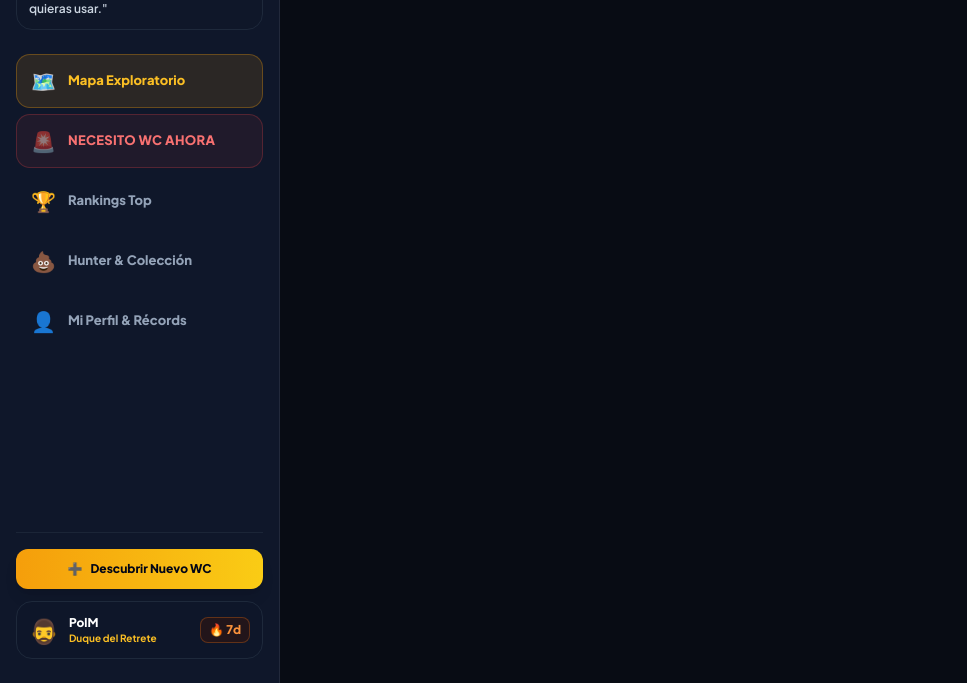
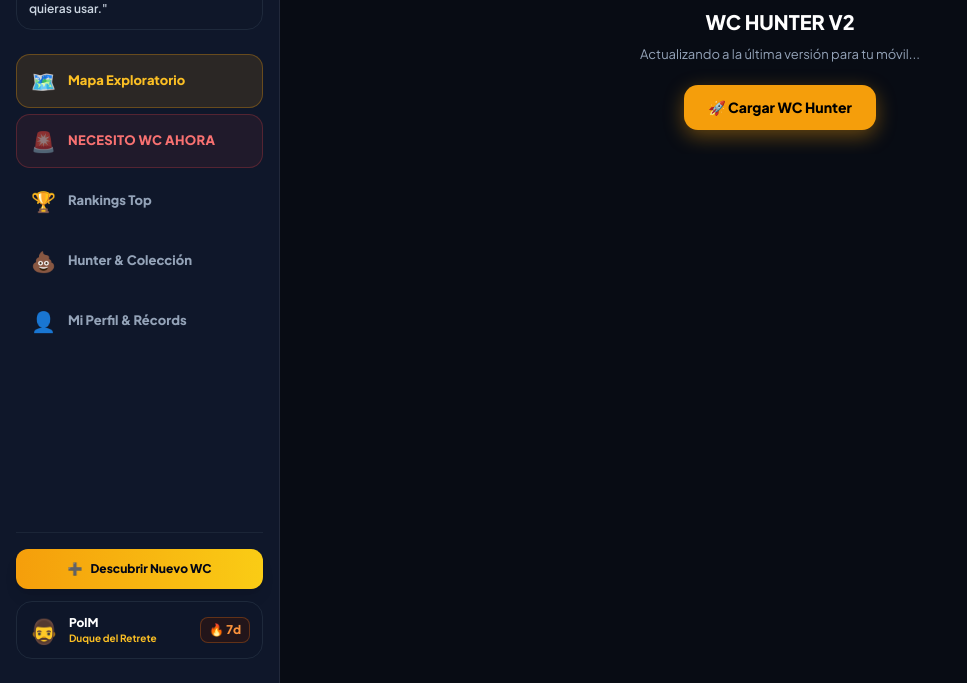
Before and after one commit to PolMestrichPalau/wc-hunter, a plain HTML site: page index.html in a window 1280 px wide. Shown: the part 117-800 px from the top of the page, without its empty margins (0-967 px from the left). Drawn offline with nearby package versions, Linux system fonts and the light colour scheme.

Commit message:
auto: sincronizacion automatica [2026-09-16 19:45:21]

```diff
--- a/index.html
+++ b/index.html
@@ -168,13 +168,34 @@
   <!-- Orquestador Modular JS -->
   <script type="module" src="js/app.js"></script>
 
-  <!-- Service Worker Registration -->
+  <!-- Service Worker Registration & Cache Purge -->
   <script>
     if ('serviceWorker' in navigator) {
       window.addEventListener('load', () => {
-        navigator.serviceWorker.register('sw.js').catch(err => console.log('SW register skipped:', err));
+        navigator.serviceWorker.register('sw.js')
+          .then(reg => {
+            reg.update();
+          })
+          .catch(err => console.log('SW skipped:', err));
       });
     }
+
+    // Safety fallback: si por bloqueo de red o caché vieja no monta en 2.5s, ofrece recarga limpia
+    setTimeout(() => {
+      const container = document.getElementById('view-container');
+      if (container && container.children.length === 0 && !window.wcHunterApp) {
+        container.innerHTML = `
+          <div style="display:flex;flex-direction:column;align-items:center;justify-content:center;height:100%;padding:24px;text-align:center;color:#fff;background:#080c14;">
+            <div style="font-size:56px;margin-bottom:16px;">🚽</div>
+            <h2 style="font-size:20px;font-weight:900;margin-bottom:8px;">WC HUNTER V2</h2>
+            <p style="font-size:13px;color:#94a3b8;margin-bottom:20px;max-width:280px;">Actualizando a la última versión para tu móvil...</p>
+            <button onclick="if('caches' in window){caches.keys().then(k=>Promise.all(k.map(n=>caches.delete(n))))}; window.location.reload(true);" style="background:#f59e0b;color:#000;font-weight:900;font-size:14px;padding:12px 24px;border-radius:14px;border:none;cursor:pointer;box-shadow:0 6px 20px rgba(245,158,11,0.4);">
+              🚀 Cargar WC Hunter
+            </button>
+          </div>
+        `;
+      }
+    }, 2500);
   </script>
 </body>
 </html>
```
